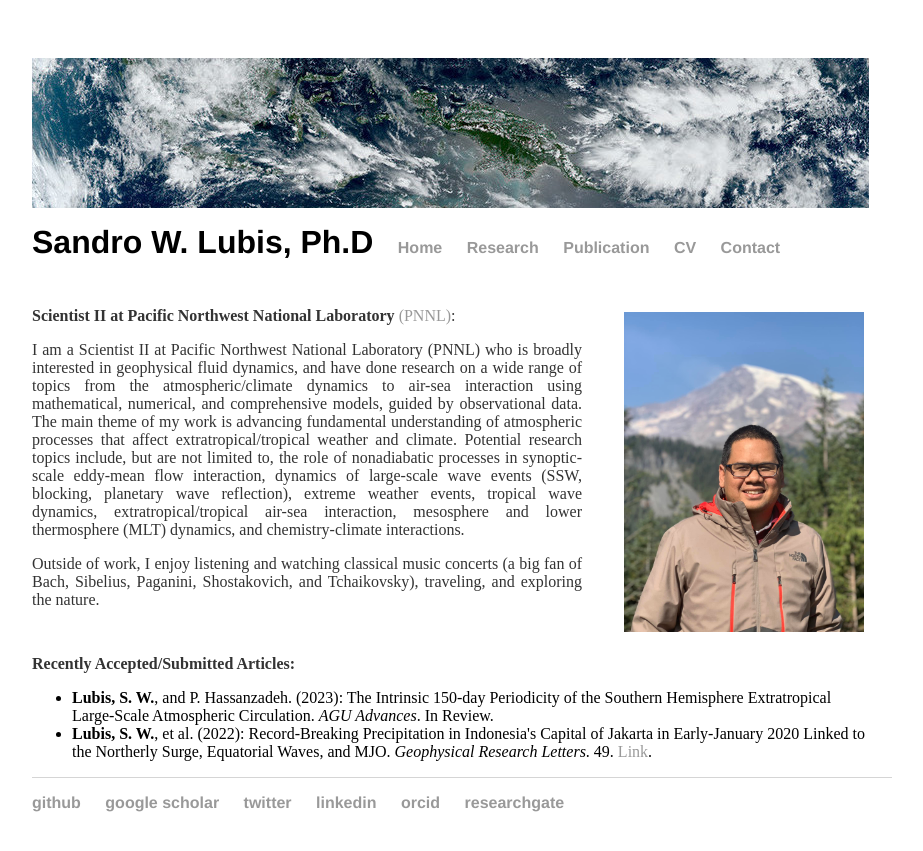
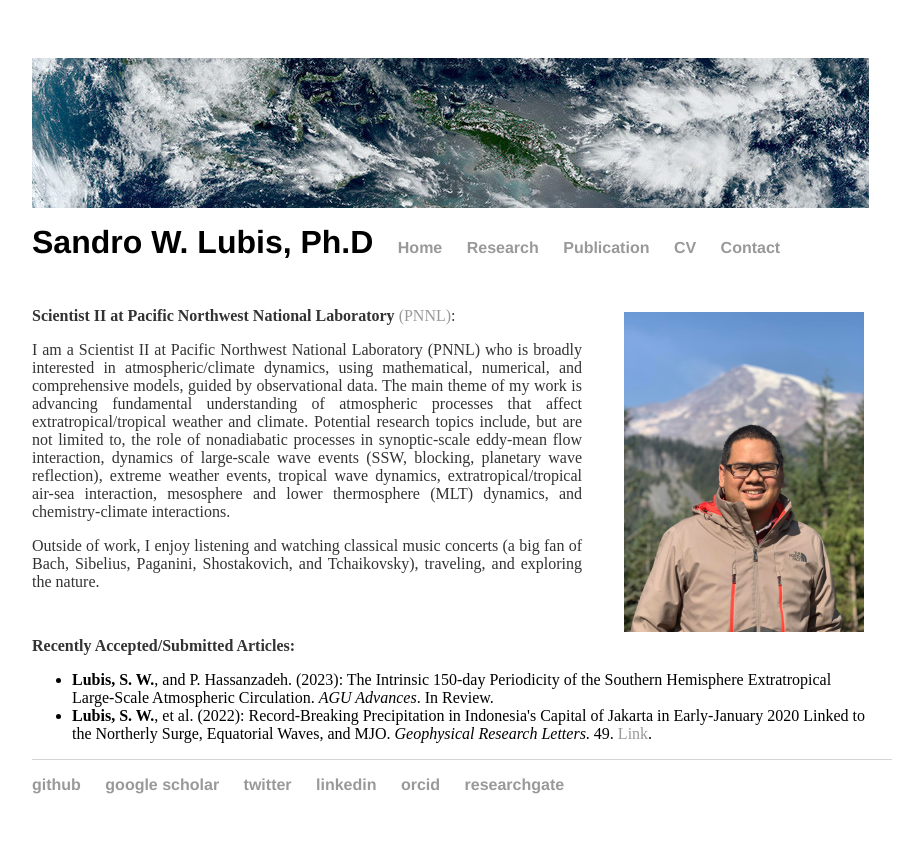
Before and after one commit to sandrolubis/sandrolubis.github.io, a Jekyll site: the page built from index.html, in a window 1280 px wide. Shown: the top 851 px of the page, without its empty margins (276-1199 px from the left). Built offline with Jekyll 4.4.1, drawn with Linux system fonts in a browser that asks for light colours.

Commit message:
Update index.html

```diff
--- a/index.html
+++ b/index.html
@@ -34,8 +34,8 @@
 	<p class="ex", style="padding-top:30px"><font size=3><b>Scientist II at Pacific Northwest National Laboratory</b> <a href="https://www.pnnl.gov/">(PNNL)</a>:</p>
 
 
-	<p class="ex"><font size=3>I am a Scientist II at Pacific Northwest National Laboratory (PNNL) who is broadly interested in geophysical fluid dynamics,
-		and have done research on a wide range of topics from the atmospheric/climate dynamics to air-sea interaction using mathematical,
+	<p class="ex"><font size=3>I am a Scientist II at Pacific Northwest National Laboratory (PNNL) who is broadly interested in atmospheric/climate dynamics,
+	        using mathematical,
 		numerical, and comprehensive models, guided by observational data. The main theme of my work is advancing fundamental
 		understanding of atmospheric processes that affect extratropical/tropical weather and climate. Potential research topics include,
 		but are not limited to, the role of nonadiabatic processes in synoptic-scale eddy-mean flow interaction, dynamics of large-scale wave events (SSW, blocking, planetary wave reflection),
```
